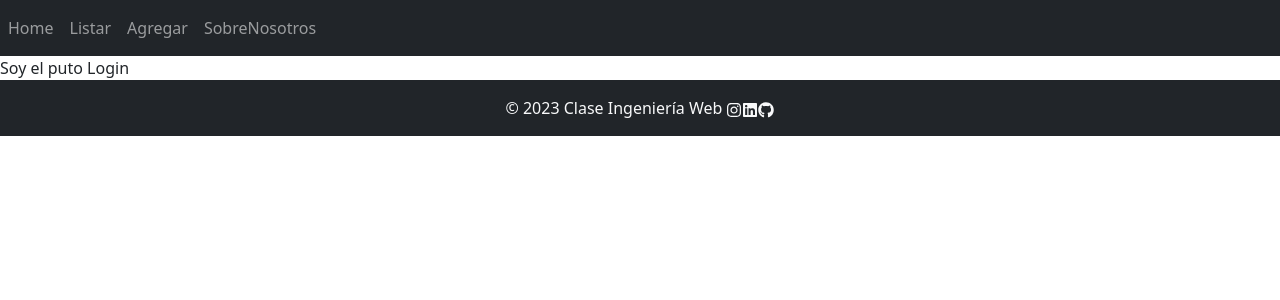
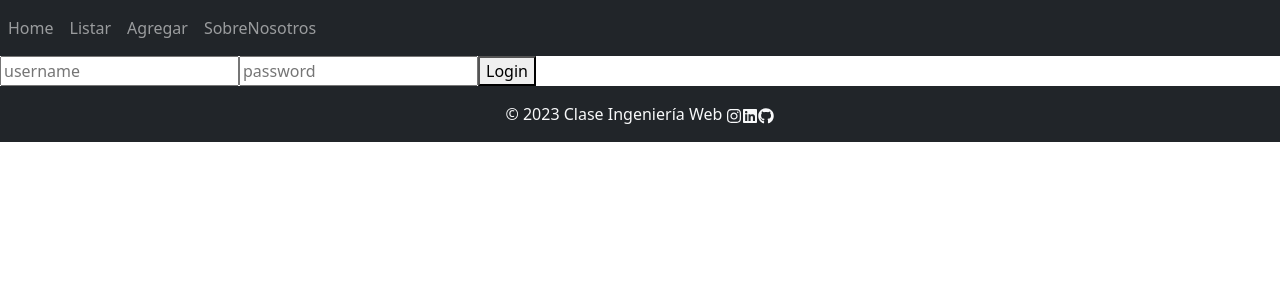
Before and after one commit to sebastianzapatar/frontapp, a React (Vite) app: page /login in a window 1280 px wide. Shown: the top 300 px of the page. Built offline with nearby package versions, Linux system fonts and the light colour scheme.

Commit message:
Se crea redux

```diff
--- a/package.json
+++ b/package.json
@@ -16,6 +16,7 @@
     "react-icons": "^4.8.0",
     "react-redux": "^8.0.5",
     "react-router-dom": "^6.10.0",
+    "react-router-guards": "^1.0.2",
     "sweetalert2": "^11.7.3"
   },
   "devDependencies": {
--- a/src/components/Login/Login.tsx
+++ b/src/components/Login/Login.tsx
@@ -1,10 +1,39 @@
-import { useDispatch } from "react-redux";
+import { useState } from "react";
+import { useDispatch, useSelector } from "react-redux";
+import { RootState } from "../../redux/store";
+import { login } from "../../redux/reducers/login";
+import { ThunkDispatch } from "@reduxjs/toolkit";
+
 
 export const Login = () => {
+  const [username, setusername] = useState('');
+  const [password, setpassword] = useState('');
+  const dispatch: ThunkDispatch<RootState, any, any>
+  = useDispatch();
+  const error=useSelector((state:RootState)=>state.auth.error);
+  const handleSubmit=(event:React.FormEvent)=>{
+    event.preventDefault();
+    dispatch(login(username,password));
+    setusername('');
+    setpassword('');
+  }
 
   return (
     <>
-        Soy el puto Login
+        <form onSubmit={handleSubmit}>
+          <input type="text"
+          value={username}
+         onChange={(e)=>setusername(e.target.value)}
+          placeholder="username"
+          />
+          <input type="password"
+          value={password}
+          onChange={(e)=>setpassword(e.target.value)}
+          placeholder="password"
+          />
+          <button type="submit">Login</button>
+          {error && <p>{error}</p>}
+        </form>
     </>
   )
 }
--- a/src/components/Main/RouterApp.tsx
+++ b/src/components/Main/RouterApp.tsx
@@ -1,5 +1,10 @@
 import { BrowserRouter as Router
-    , Route, Routes } from "react-router-dom"
+    , Route, Routes} from "react-router-dom"
+
+
+interface RouteMeta {
+  auth?: boolean;
+}
 import { Home } from "./Home"
 import { Acercade } from "./Acercade"
 import { Insert } from "./Insert"
@@ -8,11 +13,16 @@ import { ShowCars } from "./ShowCars"
 import { Login } from "../Login/Login"
 
 export const RouterApp = () => {
+
   return (
     <Router>
                 <Menu/>
                 <Routes>
-                    <Route path="home" element={<Home/>}/>
+                <Route
+                path="/dashboard"
+                    element={<Home />}
+
+          />
                     <Route path="/" element={<Home/>}/>
                     <Route path="listar" element={<ShowCars/>}/>
                     <Route path="agregar" element={<Insert/>}/>
--- a/src/redux/reducers/login.ts
+++ b/src/redux/reducers/login.ts
@@ -96,3 +96,7 @@ AppThunk=>async(dispatch)=>{
 
     }
 }
+export const logoutUser=():AppThunk=>(dispatch)=>{
+    localStorage.removeItem('isAuth');
+    dispatch(logout());
+}
```
Also changed, not shown: 1 other file (tests, documents, lock files or other folders).
